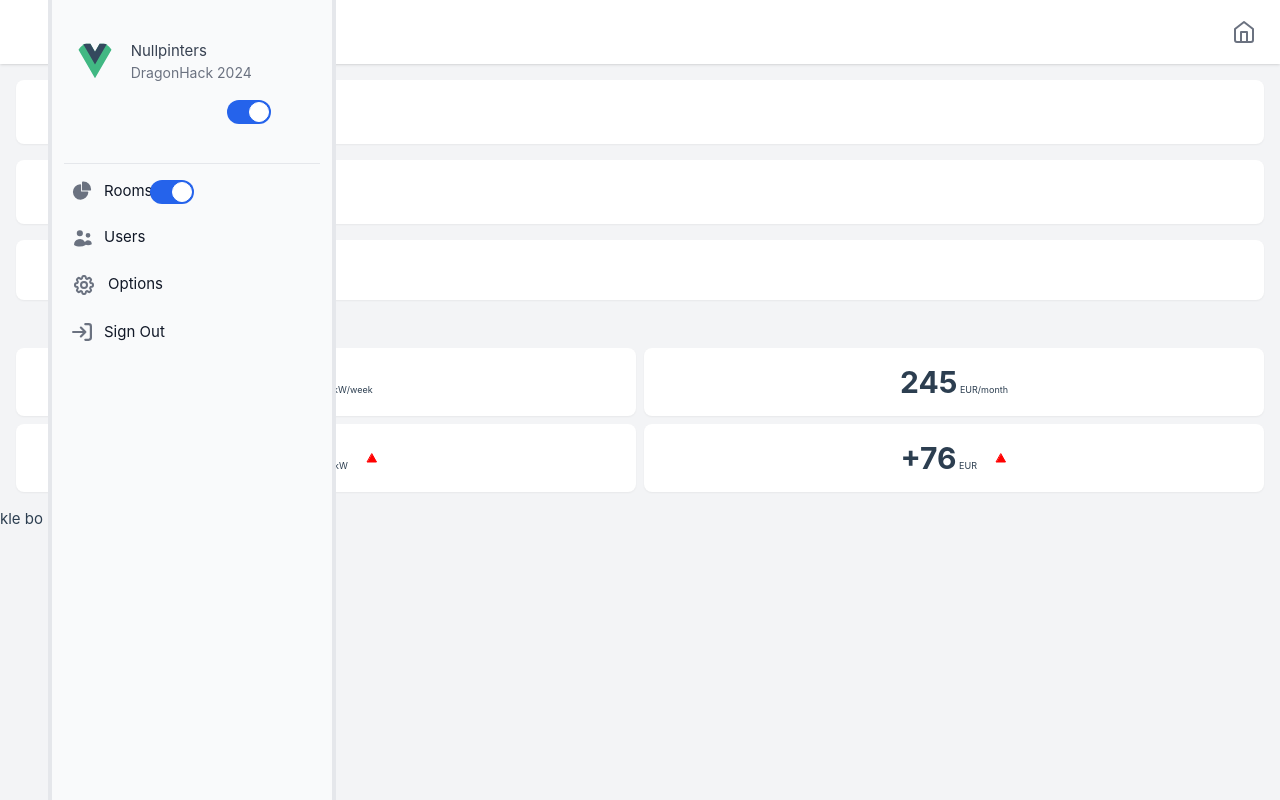
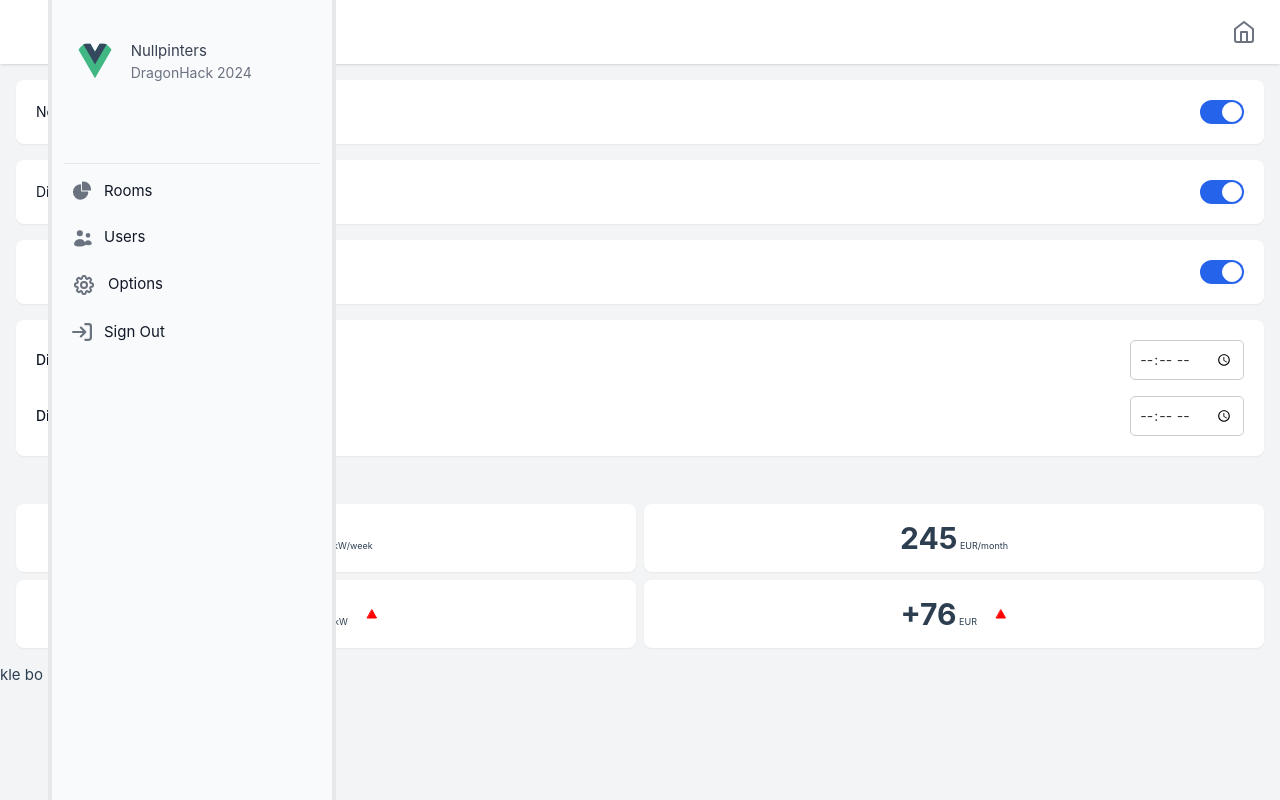
Before and after one commit to pradles/elektrka, a Vue app in the folder nekizelektriko/: page /dev/1 in a window 1280 px wide. Built offline with nearby package versions, Linux system fonts and the light colour scheme.

Commit message:
popravki

```diff
--- a/nekizelektriko/src/views/DevCtrlView.vue
+++ b/nekizelektriko/src/views/DevCtrlView.vue
@@ -42,25 +42,45 @@ import DeviceTile from '@/components/DeviceTile.vue'
   </header>
   <div class=" overflow-auto p-4">
       <div class="rooms grid grid-cols-1 gap-4 pb-4">
-          <div class="group flex flex-col gap-2 rounded-lg bg-white p-5 shadow-sm transition-colors hover:bg-gray-100 dark:bg-gray-950 dark:hover:bg-gray-800">
-            <label class="inline-flex items-center cursor-pointer">
-                <span class="ms-3 text-sm text-gray-900 dark:text-gray-300 ">Disable  when I'm not home </span>
+        <div class="group flex flex-col gap-2 rounded-lg bg-white p-5 shadow-sm transition-colors hover:bg-gray-100 dark:bg-gray-950 dark:hover:bg-gray-800">
+            <label class="flex items-center justify-between cursor-pointer">
+                <span class="text-sm text-gray-900 dark:text-gray-300">Needs constant power</span>
                 <input type="checkbox" value="" class="sr-only peer" checked>
-                <div class="relative w-11 h-6 bg-gray-200 rounded-full peer peer-focus:ring-4 peer-focus:ring-blue-300 dark:peer-focus:ring-blue-800 dark:bg-gray-700 peer-checked:after:translate-x-full rtl:peer-checked:after:-translate-x-full peer-checked:after:border-white after:content-[''] after:absolute after:top-0.5 after:start-[2px] after:bg-white after:border-gray-300 after:border after:rounded-full after:h-5 after:w-5 after:transition-all dark:border-gray-600 peer-checked:bg-blue-600"></div>
+                <div class="relative flex-shrink-0 w-11 h-6 bg-gray-200 rounded-full peer peer-focus:ring-4 peer-focus:ring-blue-300 dark:peer-focus:ring-blue-800 dark:bg-gray-700 peer-checked:after:translate-x-full rtl:peer-checked:after:-translate-x-full peer-checked:after:border-white after:content-[''] after:absolute after:top-0.5 after:start-[2px] after:bg-white after:border-gray-300 after:border after:rounded-full after:h-5 after:w-5 after:transition-all dark:border-gray-600 peer-checked:bg-blue-600"></div>
             </label>
-          </div>
-          <div class="group flex flex-col gap-2 rounded-lg bg-white p-5 shadow-sm transition-colors hover:bg-gray-100 dark:bg-gray-950 dark:hover:bg-gray-800">
-            <label class="inline-flex items-center cursor-pointer">
+        </div>
+        <div class="group flex flex-col gap-2 rounded-lg bg-white p-5 shadow-sm transition-colors hover:bg-gray-100 dark:bg-gray-950 dark:hover:bg-gray-800">
+            <label class="flex items-center justify-between cursor-pointer">
+                <span class="text-sm text-gray-900 dark:text-gray-300">Disable when I'm not home</span>
+                <input type="checkbox" value="" class="sr-only peer" checked>
+                <div class="relative flex-shrink-0 w-11 h-6 bg-gray-200 rounded-full peer peer-focus:ring-4 peer-focus:ring-blue-300 dark:peer-focus:ring-blue-800 dark:bg-gray-700 peer-checked:after:translate-x-full rtl:peer-checked:after:-translate-x-full peer-checked:after:border-white after:content-[''] after:absolute after:top-0.5 after:start-[2px] after:bg-white after:border-gray-300 after:border after:rounded-full after:h-5 after:w-5 after:transition-all dark:border-gray-600 peer-checked:bg-blue-600"></div>
+            </label>
+        </div>
+        <div class="group flex flex-col gap-2 rounded-lg bg-white p-5 shadow-sm transition-colors hover:bg-gray-100 dark:bg-gray-950 dark:hover:bg-gray-800">
+            <label class="flex items-center justify-between cursor-pointer">
                 <span class="ms-3 text-sm text-gray-900 dark:text-gray-300 ">Disable at night</span>
                 <input type="checkbox" value="" class="sr-only peer" checked>
-                <div class="relative w-11 h-6 bg-gray-200 rounded-full peer peer-focus:ring-4 peer-focus:ring-blue-300 dark:peer-focus:ring-blue-800 dark:bg-gray-700 peer-checked:after:translate-x-full rtl:peer-checked:after:-translate-x-full peer-checked:after:border-white after:content-[''] after:absolute after:top-0.5 after:start-[2px] after:bg-white after:border-gray-300 after:border after:rounded-full after:h-5 after:w-5 after:transition-all dark:border-gray-600 peer-checked:bg-blue-600"></div>
+                <div class="relative flex-shrink-0 w-11 h-6 bg-gray-200 rounded-full peer peer-focus:ring-4 peer-focus:ring-blue-300 dark:peer-focus:ring-blue-800 dark:bg-gray-700 peer-checked:after:translate-x-full rtl:peer-checked:after:-translate-x-full peer-checked:after:border-white after:content-[''] after:absolute after:top-0.5 after:start-[2px] after:bg-white after:border-gray-300 after:border after:rounded-full after:h-5 after:w-5 after:transition-all dark:border-gray-600 peer-checked:bg-blue-600"></div>
             </label>
-          </div>
-          <div class="group flex flex-col gap-2 rounded-lg bg-white p-5 shadow-sm transition-colors hover:bg-gray-100 dark:bg-gray-950 dark:hover:bg-gray-800">
-            <label class="inline-flex items-center cursor-pointer">
-                <span class="ms-3 text-sm text-gray-900 dark:text-gray-300 ">Disable from to</span>
+        </div>
+          <div class="group flex flex-col gap-4 rounded-lg bg-white p-5 shadow-sm transition-colors hover:bg-gray-100 dark:bg-gray-950 dark:hover:bg-gray-800 container">
+            <label class="flex items-center justify-between cursor-pointer">
+                <span class="text-sm text-gray-900 dark:text-gray-300 font-medium label-text">Disable from</span>
+                <!-- Time input for "Disable from" -->
+                <div class="flex items-center">
+                    <input type="time" class="text-sm text-gray-900 dark:text-gray-300 border rounded-md px-3 py-2 focus:outline-none focus:ring-blue-500 time-input" id="disableFrom">
+                </div>
             </label>
-          </div>
+            <label class="flex items-center justify-between cursor-pointer">
+                <span class="text-sm text-gray-900 dark:text-gray-300 font-medium label-text">Disable to</span>
+                <!-- Time input for "Disable to" -->
+                <div class="flex items-center">
+                    <input type="time" class="text-sm text-gray-900 dark:text-gray-300 border rounded-md px-3 py-2 focus:outline-none focus:ring-blue-500 time-input" id="disableTo">
+                </div>
+            </label>
+        </div>
+
+
       </div>
 
 
@@ -90,6 +110,19 @@ h1, h2, h3, h4, h5, h6 { font-family: 'Inter', sans-serif; --font-sans: 'Inter';
 body { font-family: 'Inter', sans-serif; --font-sans: 'Inter'; }
 .text-xs {
   font-size: 0.6em;
+}
+.time-input {
+    border: 1px solid #ccc;
+    border-radius: 5px;
+    padding: 8px;
+    font-size: 14px;
+    color: #333;
+    outline: none;
+    transition: border-color 0.3s ease;
+}
+
+.time-input:focus {
+    border-color: #3490dc;
 }
 </style>
 
```
